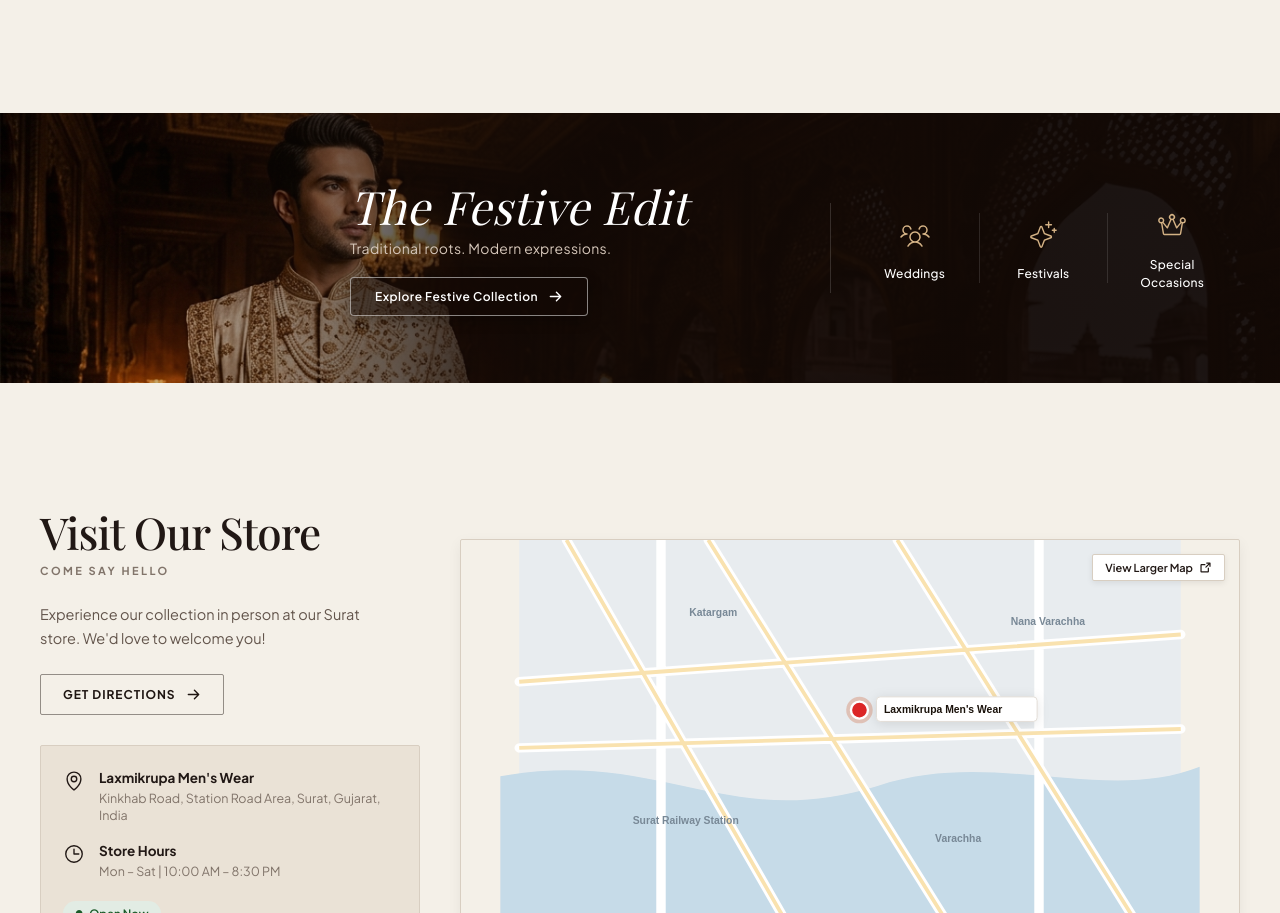
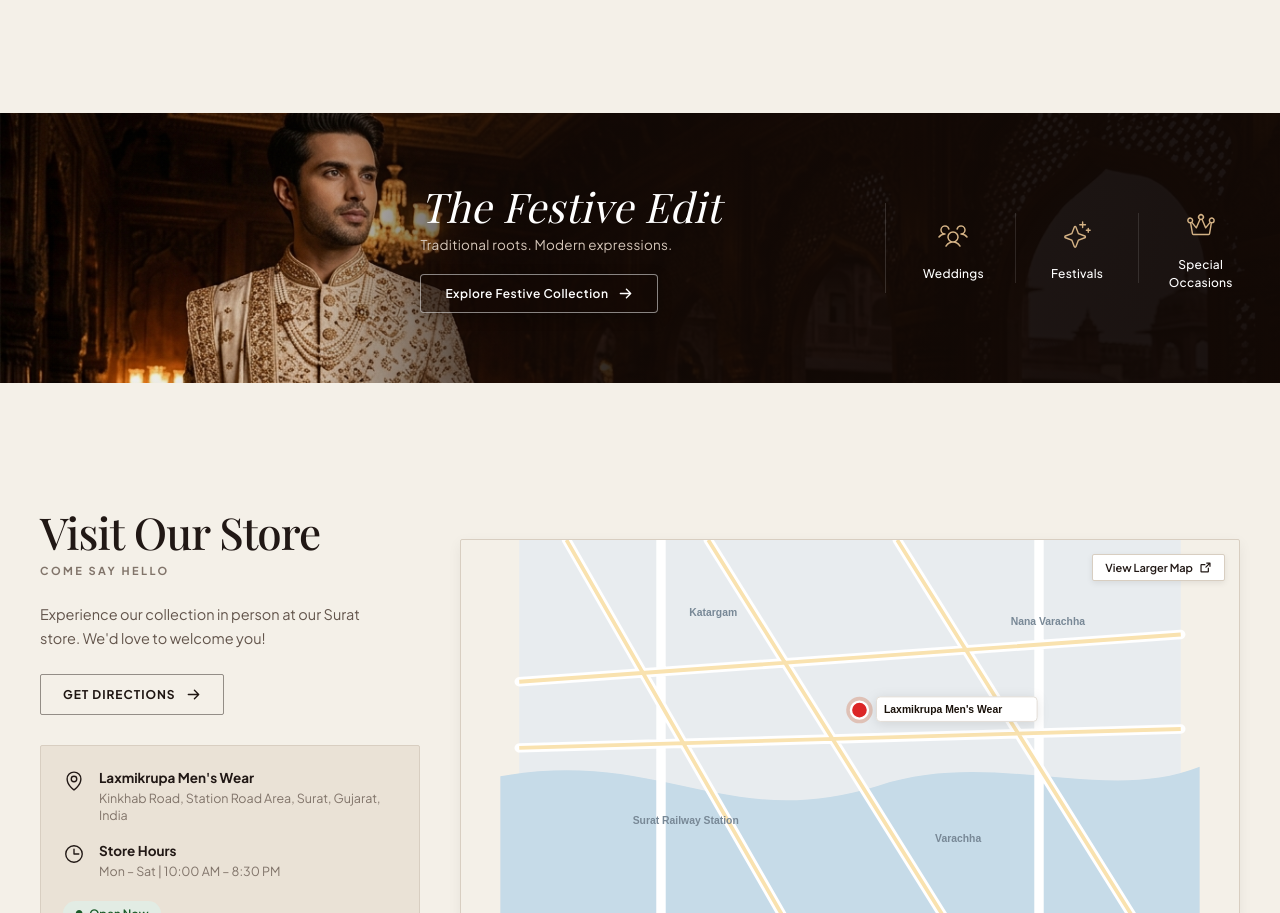
Before and after one commit to mahesh7805/laxmikrupa-mens-wear, a React (Vite) app: page /concept-2 in a window 1280 px wide. Shown: the part 2565-3478 px from the top of the page. Built offline with nearby package versions, Linux system fonts and the light colour scheme; the HTML template or start-up script is replaced by a standard one; a web font is replaced by a local one.

Commit message:
fix(concept-2): reposition Festive Edit background and text to clear the model

```diff
--- a/src/concepts/Concept2/components/FestiveEdit/festiveEdit.css
+++ b/src/concepts/Concept2/components/FestiveEdit/festiveEdit.css
@@ -29,22 +29,22 @@
   width: 100%;
   height: 100%;
   object-fit: cover;
-  object-position: left 15%;
+  object-position: 0% 18%;
   z-index: 1;
 }
 
-/* Dark Royal Gold/Espresso Scrim for Rich Contrast across text and pillars */
+/* Dark Royal Gold/Espresso Scrim: Clear on left model, dark & readable across right content */
 .c2-festive-scrim {
   position: absolute;
   inset: 0;
   z-index: 2;
   background: linear-gradient(
     90deg,
-    rgba(18, 9, 5, 0.05) 0%,
-    rgba(18, 9, 5, 0.42) 22%,
-    rgba(18, 9, 5, 0.88) 40%,
-    rgba(18, 9, 5, 0.94) 75%,
-    rgba(18, 9, 5, 0.92) 100%
+    rgba(18, 9, 5, 0.0) 0%,
+    rgba(18, 9, 5, 0.15) 24%,
+    rgba(18, 9, 5, 0.65) 36%,
+    rgba(18, 9, 5, 0.90) 50%,
+    rgba(18, 9, 5, 0.94) 100%
   );
   pointer-events: none;
 }
@@ -56,38 +56,40 @@
   width: 100%;
   display: flex;
   align-items: center;
-  padding: 40px 60px;
+  padding: 44px 50px 44px 30px;
 }
 
-/* Spacer on the left to let the model stand clear */
+/* Spacer on the left to completely clear the model */
 .c2-festive-model-spacer {
-  width: 25%;
+  width: 38%;
+  min-width: 340px;
   flex-shrink: 0;
 }
 
-/* Center: Title, Subtitle, and Button */
+/* Center-Right: Title, Subtitle, and Button */
 .c2-festive-center {
-  flex: 1.2;
+  flex: 1.1;
   display: flex;
   flex-direction: column;
   align-items: flex-start;
-  padding-right: 20px;
+  padding-right: 24px;
 }
 
 .c2-festive-title {
   font-family: var(--c2-font-serif);
   font-style: italic;
-  font-size: clamp(38px, 3.6vw, 48px);
+  font-size: clamp(34px, 3.2vw, 46px);
   font-weight: 400;
   color: #FFFFFF;
   margin: 0 0 6px 0;
   letter-spacing: 0.01em;
   line-height: 1.1;
+  white-space: nowrap;
 }
 
 .c2-festive-subtitle {
   font-family: var(--c2-font-sans);
-  font-size: 14px;
+  font-size: 13.5px;
   color: #D6C7BA;
   margin: 0 0 18px 0;
   letter-spacing: 0.02em;
@@ -124,7 +126,7 @@
   width: 1px;
   height: 90px;
   background: rgba(255, 255, 255, 0.15);
-  margin: 0 36px;
+  margin: 0 28px;
   flex-shrink: 0;
 }
 
@@ -133,14 +135,14 @@
   display: flex;
   align-items: center;
   justify-content: space-between;
-  flex: 1;
+  flex: 0.9;
 }
 
 .c2-occasion-col-divider {
   width: 1px;
   height: 70px;
   background: rgba(255, 255, 255, 0.12);
-  margin: 0 16px;
+  margin: 0 12px;
   flex-shrink: 0;
 }
 
@@ -170,15 +172,16 @@
 /* ==========================================================================
    Responsive Breakpoints
    ========================================================================== */
-@media (max-width: 1200px) {
+@media (max-width: 1280px) {
   .c2-festive-content-wrap {
-    padding: 32px 36px;
+    padding: 32px 30px;
   }
   .c2-festive-model-spacer {
-    width: 20%;
+    width: 32%;
+    min-width: 260px;
   }
   .c2-festive-divider {
-    margin: 0 24px;
+    margin: 0 18px;
   }
 }
 
```
